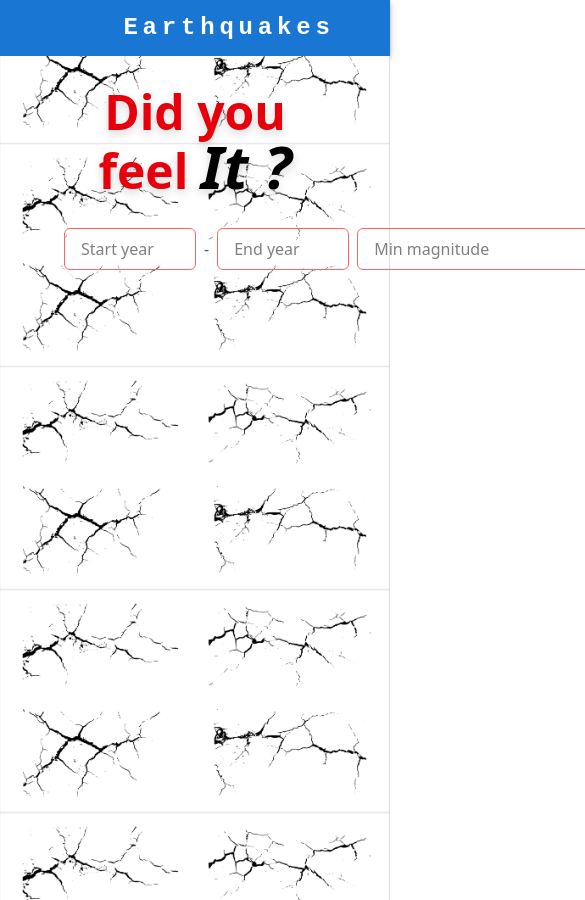
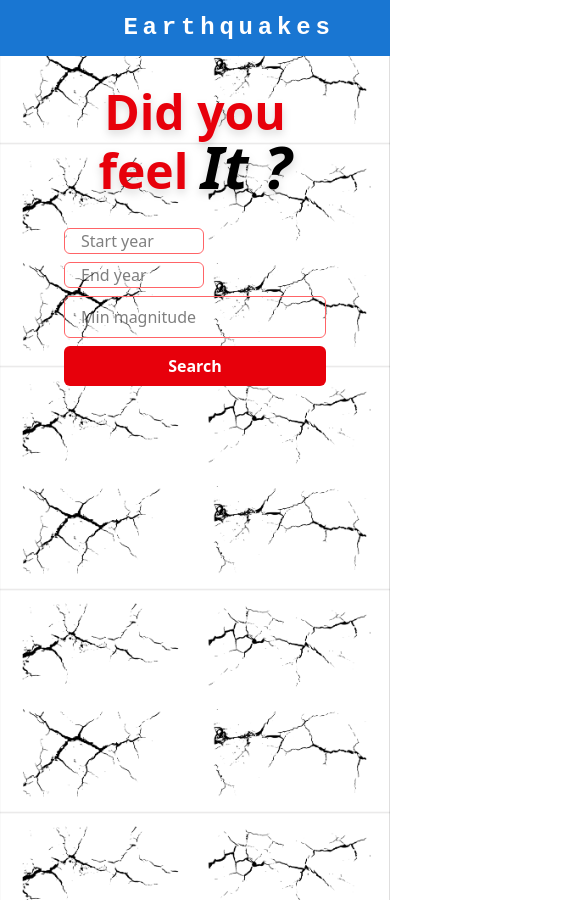
Before and after one commit to peanut101codes/my-dev-work, a Next.js app in the folder earthquakes-app/: page / in a window 390 px wide. Shown: the top 900 px of the page, 585 px wide, since content can reach past the window. Built offline with nearby package versions, Linux system fonts and the light colour scheme; some icons are missing; what @mui/material-nextjs would draw is missing.

Commit message:
Stack vertically search input for mobile

```diff
--- a/earthquakes-app/src/components/searchform.tsx
+++ b/earthquakes-app/src/components/searchform.tsx
@@ -13,7 +13,7 @@ export default function SearchForm() {
           }}
           className="flex flex-col gap-4 mb-8 items-center"
         >
-            <div className="flex w-full max-w-2xl gap-2">
+            <div className="flex w-full max-w-xs gap-2 flex-col sm:flex-row sm:max-w-2xl">
               <input
               name="startYear"
               type="number"
@@ -21,9 +21,9 @@ export default function SearchForm() {
               max={new Date().getFullYear()}
               placeholder="Start year"
               required
-              className="w-35 px-4 py-2 border border-red-400 rounded-md focus:outline-none focus:ring-2 focus:ring-red-400"
+              className="w-35 px-4 border border-red-400 rounded-md focus:outline-none focus:ring-2 focus:ring-red-400 sm:py-2"
               />
-            <span className="self-center text-gray-600">-</span>
+              <span className="self-center text-gray-600 hidden sm:flex">-</span>
               <input
                 name="endYear"
                 type="number"
@@ -31,7 +31,7 @@ export default function SearchForm() {
                 max={new Date().getFullYear()}
                 placeholder="End year"
                 required
-              className="w-35 px-4 py-2 border border-red-400 rounded-md focus:outline-none focus:ring-2 focus:ring-red-400"
+                className="w-35 px-4 border border-red-400 rounded-md focus:outline-none focus:ring-2 focus:ring-red-400 sm:py-2"
               />
               <input
                 name="minMagnitude"
```
Lines whose indentation alone changed are shown as unchanged.
